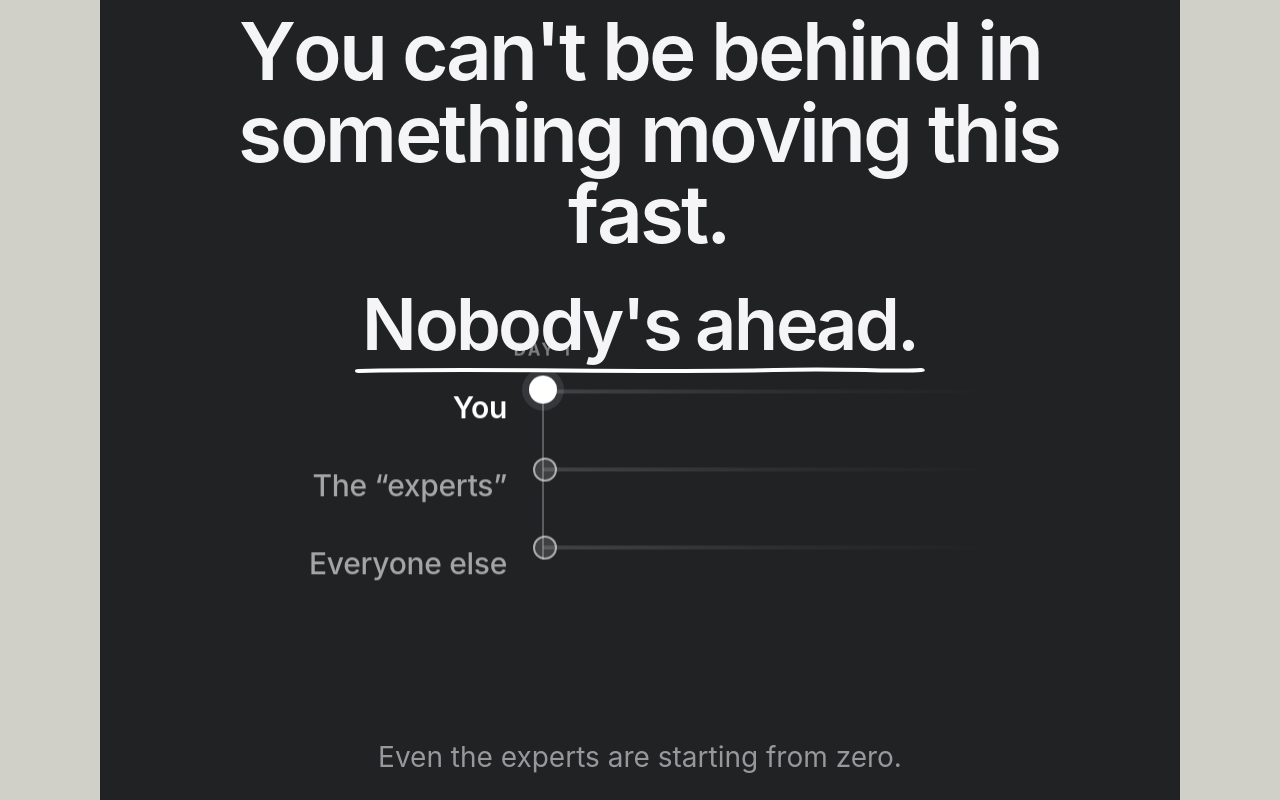
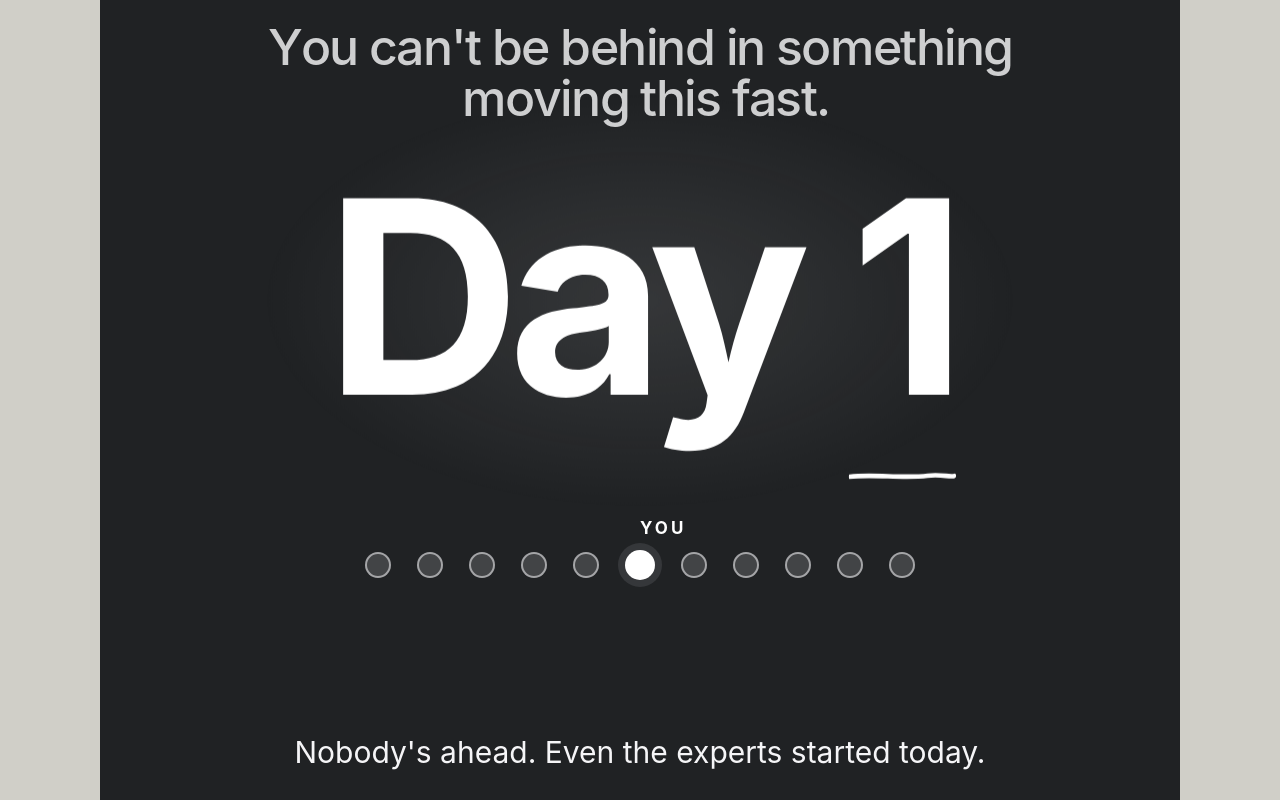
Before and after one commit to eliaszzsenh/anyone-can-carousel, a React (Vite) app: page / in a window 1280 px wide. Shown: the part 3740-4540 px from the top of the page. Built offline with nearby package versions, Linux system fonts and the light colour scheme.

Commit message:
feat: Slide 4 giant Day 1 hero

```diff
--- a/src/carousel/Slide4.tsx
+++ b/src/carousel/Slide4.tsx
@@ -1,35 +1,36 @@
 import { motion } from "framer-motion";
-import { Slide, Eyebrow, head, sub, ui, INK_D, U, Letters, useStill } from "./kit";
+import {
+  Slide,
+  Eyebrow,
+  head,
+  sub,
+  ui,
+  INK_D,
+  U,
+  Letters,
+  useStill,
+} from "./kit";
 
-/* ANIMATION (play-then-freeze — minimal + legible):
-   1. Eyebrow + headline roll in (Letters). "Nobody's ahead." rises; pencil <U> draws.
-   2. THE VISUAL — three labelled progress tracks (You / The experts / Everyone). Each
-      track is empty and every marker sits at the SAME point: zero. A faint vertical
-      line links the three markers so you SEE they're level. The road ahead is empty.
-   FROZEN (useStill): tracks drawn, all three markers at the start. */
+/* ANIMATION (play-then-freeze — the REFRAME, one giant number):
+   1. Eyebrow + the thesis line roll in (Letters).
+   2. THE HERO — a huge "Day 1" arrives (scale + focus-pull blur), its pencil
+      underline draws in. It's the whole field's number.
+   3. A single row of avatars settles in under it — everyone, you among them, all on
+      the same day. Caption lands last.
+   FROZEN (useStill): "Day 1" + underline + the row, settled. */
 
-const ROWS = [
-  { name: "You", you: true },
-  { name: "The “experts”", you: false },
-  { name: "Everyone else", you: false },
-];
-
-const LABEL_W = 250; // right-aligned label column
-const TRACK_X = 286; // where every marker sits (the start)
-const TRACK_W = 470; // empty road to the right
-const ROW_GAP = 78;
+const FIELD = [0, 1, 2, 3, 4, 5, 6, 7, 8, 9, 10];
+const YOU = 5;
 
 export default function Slide4() {
   const still = useStill();
-  const CW = TRACK_X + TRACK_W + 10;
-  const rowY = (i: number) => 28 + i * ROW_GAP;
-
   return (
     <Slide n={4} tone="dark">
+      {/* thesis */}
       <div
         style={{
           position: "absolute",
-          top: 120,
+          top: 132,
           left: 0,
           right: 0,
           textAlign: "center",
@@ -38,147 +39,139 @@ export default function Slide4() {
         <div className="cc-fade">
           <Eyebrow text="The reframe" dark />
         </div>
-        <h1 style={{ ...head(80, true), padding: "0 100px" }}>
+        <h1
+          style={{
+            ...head(50, true),
+            fontWeight: 500,
+            color: "rgba(245,245,247,0.82)",
+            padding: "0 150px",
+          }}
+        >
           <Letters start={0.12} step={0.018}>
-            You can't be behind in something{" "}
-            <span style={{ color: INK_D }}>moving this fast.</span>
+            You can't be behind in something moving this fast.
           </Letters>
         </h1>
-        <div
-          style={{
-            ...head(72, true),
-            marginTop: 32,
-            ["--pencil-delay" as string]: "1.15s",
-          }}
-        >
-          <Letters start={0.6} step={0.03}>
-            <U color="#fff" thickness={8}>
-              Nobody's ahead.
-            </U>
-          </Letters>
-        </div>
       </div>
 
-      {/* three tracks — every marker stuck at zero, level with each other */}
+      {/* the hero number */}
       <div
         className="cc-float"
         style={
           {
             position: "absolute",
-            top: 556,
-            left: "50%",
-            marginLeft: -CW / 2,
-            width: CW,
-            height: ROW_GAP * 2 + 56,
-            ["--fdelay" as string]: "2.6s",
+            top: 372,
+            left: 0,
+            right: 0,
+            textAlign: "center",
+            ["--fdelay" as string]: "3s",
             ["--fdur" as string]: "6s",
+            ["--pencil-delay" as string]: "2.4s",
           } as React.CSSProperties
         }
       >
-        {/* "0%" header above the start */}
+        {/* soft glow behind the number */}
         <motion.div
           initial={still ? false : { opacity: 0 }}
           animate={{ opacity: 1 }}
-          transition={{ delay: 1.5, duration: 0.5 }}
+          transition={{ delay: 1.5, duration: 1 }}
           style={{
             position: "absolute",
-            left: TRACK_X,
-            top: -2,
-            transform: "translate(-50%, -100%)",
+            left: "50%",
+            top: "52%",
+            width: 760,
+            height: 420,
+            transform: "translate(-50%,-50%)",
+            background:
+              "radial-gradient(closest-side, rgba(245,245,247,0.10), rgba(245,245,247,0))",
+            pointerEvents: "none",
+          }}
+        />
+        <motion.div
+          initial={still ? false : { opacity: 0, scale: 0.74, filter: "blur(16px)" }}
+          animate={{ opacity: 1, scale: 1, filter: "blur(0px)" }}
+          transition={{ delay: 1.5, duration: 0.85, ease: [0.16, 1, 0.3, 1] }}
+          style={{ display: "inline-block" }}
+        >
+          <span
+            style={{
+              fontFamily: ui,
+              fontSize: 270,
+              fontWeight: 700,
+              letterSpacing: "-0.045em",
+              lineHeight: 0.9,
+              color: "#fff",
+            }}
+          >
+            Day <U color="#fff" thickness={14}>1</U>
+          </span>
+        </motion.div>
+      </div>
+
+      {/* the field — everyone, on the same day; one is you */}
+      <div
+        style={{
+          position: "absolute",
+          top: 736,
+          left: 0,
+          right: 0,
+          display: "flex",
+          justifyContent: "center",
+          alignItems: "center",
+          gap: 26,
+        }}
+      >
+        {FIELD.map((i) => {
+          const you = i === YOU;
+          return (
+            <div key={i} style={{ position: "relative" }}>
+              {you && (
+                <motion.div
+                  initial={still ? false : { opacity: 0, y: 6 }}
+                  animate={{ opacity: 1, y: 0 }}
+                  transition={{ delay: 3.1, duration: 0.5 }}
+                  style={{
+                    position: "absolute",
+                    left: "50%",
+                    bottom: "calc(100% + 12px)",
+                    transform: "translateX(-50%)",
                     fontFamily: ui,
                     fontSize: 17,
                     fontWeight: 700,
-            letterSpacing: "0.14em",
-            color: "rgba(245,245,247,0.45)",
+                    letterSpacing: "0.18em",
+                    textTransform: "uppercase",
+                    color: "#fff",
                   }}
                 >
-          DAY 1
+                  you
                 </motion.div>
-
-        {/* faint vertical line linking the three markers — proves they're level */}
-        <motion.div
-          initial={still ? false : { opacity: 0, scaleY: 0 }}
-          animate={{ opacity: 1, scaleY: 1 }}
-          transition={{ delay: 2.4, duration: 0.55, ease: [0.16, 1, 0.3, 1] }}
-          style={{
-            position: "absolute",
-            left: TRACK_X - 1,
-            top: rowY(0) - 14,
-            width: 2,
-            height: rowY(2) - rowY(0) + 28,
-            transformOrigin: "top center",
-            background: "rgba(245,245,247,0.28)",
-          }}
-        />
-
-        {ROWS.map((r, i) => (
-          <div key={r.name}>
-            {/* label */}
-            <motion.div
-              initial={still ? false : { opacity: 0, x: -10 }}
-              animate={{ opacity: 1, x: 0 }}
-              transition={{ delay: 1.6 + i * 0.12, duration: 0.5, ease: [0.16, 1, 0.3, 1] }}
-              style={{
-                position: "absolute",
-                left: 0,
-                top: rowY(i),
-                width: LABEL_W,
-                transform: "translateY(-50%)",
-                textAlign: "right",
-                fontFamily: ui,
-                fontSize: 30,
-                fontWeight: r.you ? 600 : 500,
-                letterSpacing: "-0.01em",
-                color: r.you ? "#fff" : "rgba(245,245,247,0.62)",
-              }}
-            >
-              {r.name}
-            </motion.div>
-
-            {/* empty track */}
-            <motion.div
-              initial={still ? false : { scaleX: 0 }}
-              animate={{ scaleX: 1 }}
-              transition={{ delay: 1.7 + i * 0.12, duration: 0.9, ease: [0.16, 1, 0.3, 1] }}
-              style={{
-                position: "absolute",
-                left: TRACK_X,
-                top: rowY(i),
-                width: TRACK_W,
-                height: 4,
-                borderRadius: 999,
-                transformOrigin: "left center",
-                transform: "translateY(-50%)",
-                background:
-                  "linear-gradient(to right, rgba(245,245,247,0.16) 0%, rgba(245,245,247,0.05) 55%, rgba(245,245,247,0) 100%)",
-              }}
-            />
-
-            {/* the marker — at zero */}
+              )}
               <motion.div
                 initial={still ? false : { opacity: 0, scale: 0.3 }}
                 animate={{ opacity: 1, scale: 1 }}
-              transition={{ delay: 2.1 + i * 0.12, duration: 0.5, ease: [0.34, 1.4, 0.64, 1] }}
+                transition={{
+                  delay: 2.5 + i * 0.05,
+                  duration: 0.45,
+                  ease: [0.34, 1.4, 0.64, 1],
+                }}
                 style={{
-                position: "absolute",
-                left: TRACK_X - (r.you ? 14 : 10),
-                top: rowY(i) - (r.you ? 14 : 10),
-                width: r.you ? 28 : 20,
-                height: r.you ? 28 : 20,
+                  width: you ? 30 : 22,
+                  height: you ? 30 : 22,
                   borderRadius: 999,
-                background: r.you ? "#fff" : "rgba(245,245,247,0.14)",
-                border: r.you ? "none" : "2px solid rgba(245,245,247,0.6)",
-                boxShadow: r.you ? "0 0 0 7px rgba(245,245,247,0.10)" : "none",
+                  background: you ? "#fff" : "rgba(245,245,247,0.16)",
+                  border: you ? "none" : "2px solid rgba(245,245,247,0.55)",
+                  boxShadow: you ? "0 0 0 7px rgba(245,245,247,0.10)" : "none",
                 }}
               />
             </div>
-        ))}
+          );
+        })}
       </div>
 
+      {/* caption */}
       <div
         style={{
           position: "absolute",
-          bottom: 116,
+          bottom: 120,
           left: 0,
           right: 0,
           textAlign: "center",
@@ -187,10 +180,14 @@ export default function Slide4() {
         <p
           className="cc-fade"
           style={
-            { ...sub(28, true), ["--d" as string]: "2.9s" } as React.CSSProperties
+            {
+              ...sub(30, true),
+              color: INK_D,
+              ["--d" as string]: "3.2s",
+            } as React.CSSProperties
           }
         >
-          Even the experts are starting from zero.
+          Nobody's ahead. Even the experts started today.
         </p>
       </div>
     </Slide>
```
Lines whose indentation alone changed are shown as unchanged.
